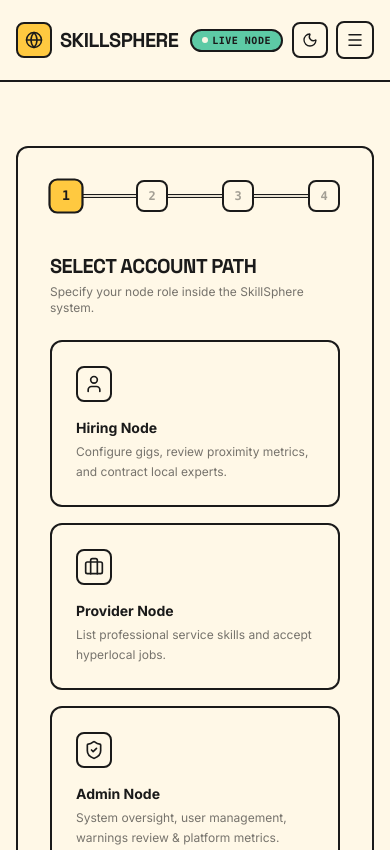
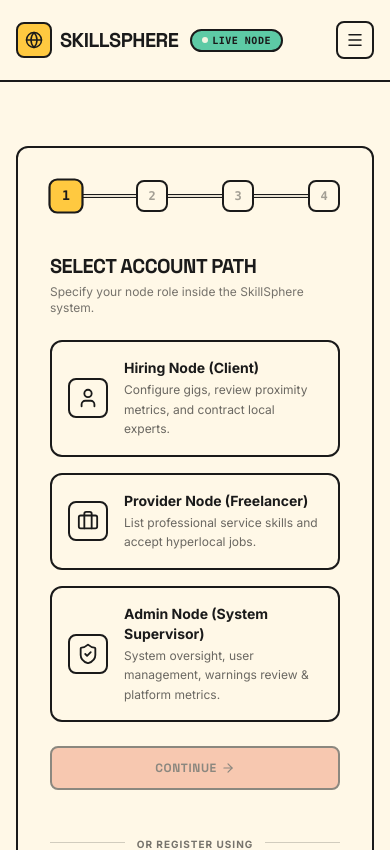
Before and after one commit to Princekr267/SkillSphere, a React (Vite) app in the folder client/: page /register in a window 390 px wide. Shown: the top 850 px of the page. Built offline with nearby package versions, Linux system fonts and the light colour scheme.

Commit message:
added some responsiveness

```diff
--- a/client/src/components/Navbar.tsx
+++ b/client/src/components/Navbar.tsx
@@ -109,7 +109,7 @@ export const Navbar: React.FC = () => {
               </span>
             </Link>
 
-            <Badge variant="teal" className="text-[8px] font-mono shadow-none uppercase font-black px-1.5 py-0.5 tracking-wider hidden sm:inline-flex items-center border-2 border-ink bg-accent-teal text-ink">
+            <Badge variant="teal" className="text-[8px] font-mono shadow-none uppercase font-black px-1.5 py-0.5 tracking-wider hidden lg:inline-flex items-center border-2 border-ink bg-accent-teal text-ink">
               <span className="w-1.5 h-1.5 rounded-full bg-cream inline-block animate-pulse mr-1"></span>
               <span>Live Node</span>
             </Badge>
@@ -251,14 +251,6 @@ export const Navbar: React.FC = () => {
 
           {/* Mobile: right side controls */}
           <div className="flex md:hidden items-center space-x-2">
-            {/* Dark Mode toggle button mobile */}
-            <button
-              onClick={() => setDarkMode(!darkMode)}
-              className="p-2 border-2 border-ink bg-cream text-ink rounded-lg shadow-retro-sm cursor-pointer"
-            >
-              {darkMode ? <Sun className="h-4 w-4" /> : <Moon className="h-4 w-4" />}
-            </button>
-
             {user && (
               <>
                 <Link
@@ -295,8 +287,9 @@ export const Navbar: React.FC = () => {
           <div className="px-4 py-4 space-y-2">
             {user ? (
               <>
-                {/* User info strip */}
-                <div className="flex items-center space-x-3 pb-4 mb-2 border-b-2 border-ink">
+                {/* User info strip with dark mode toggle inside */}
+                <div className="flex items-center justify-between pb-4 mb-2 border-b-2 border-ink">
+                  <div className="flex items-center space-x-3">
                     <div className="h-10 w-10 bg-cream border-2 border-ink flex items-center justify-center text-ink font-bold font-display uppercase text-sm overflow-hidden flex-shrink-0 rounded-lg">
                       {user.avatar ? (
                         <img src={user.avatar} alt={user.name} className="h-full w-full object-cover" />
@@ -310,6 +303,15 @@ export const Navbar: React.FC = () => {
                     </div>
                   </div>
 
+                  <button
+                    onClick={() => setDarkMode(!darkMode)}
+                    className="p-2 border-2 border-ink bg-cream text-ink rounded-lg shadow-retro-sm cursor-pointer active:translate-y-[1px]"
+                    title="Toggle Theme"
+                  >
+                    {darkMode ? <Sun className="h-4 w-4" /> : <Moon className="h-4 w-4" />}
+                  </button>
+                </div>
+
                 {/* Nav links */}
                 <Link
                   to={dashboardPath}
@@ -320,7 +322,6 @@ export const Navbar: React.FC = () => {
                   <span>Dashboard</span>
                 </Link>
 
-                {user.role === 'freelancer' && (
                 <Link
                   to="/gigs"
                   onClick={() => setMobileOpen(false)}
@@ -329,9 +330,8 @@ export const Navbar: React.FC = () => {
                   }`}
                 >
                   <span className="w-2.5 h-2.5 rounded-full bg-accent-teal border border-ink flex-shrink-0" />
-                    <span>Browse Gigs</span>
+                  <span>Marketplace</span>
                 </Link>
-                )}
 
                 <button
                   onClick={handleLogout}
@@ -343,6 +343,16 @@ export const Navbar: React.FC = () => {
               </>
             ) : (
               <>
+                <div className="flex items-center justify-between pb-4 mb-4 border-b-2 border-ink">
+                  <span className="text-xs font-mono font-bold text-ink/60 uppercase tracking-widest pl-1">Theme Toggle</span>
+                  <button
+                    onClick={() => setDarkMode(!darkMode)}
+                    className="p-2 border-2 border-ink bg-cream text-ink rounded-lg shadow-retro-sm cursor-pointer"
+                  >
+                    {darkMode ? <Sun className="h-4 w-4" /> : <Moon className="h-4 w-4" />}
+                  </button>
+                </div>
+
                 <Link
                   to="/login"
                   onClick={() => setMobileOpen(false)}
--- a/client/src/pages/Login.tsx
+++ b/client/src/pages/Login.tsx
@@ -192,9 +192,10 @@ export const Login: React.FC = () => {
         });
         const btnContainer = document.getElementById('google-signin-btn');
         if (btnContainer) {
+          const width = window.innerWidth < 450 ? Math.min(window.innerWidth - 64, 320) : 380;
           (window as any).google.accounts.id.renderButton(
             btnContainer,
-            { theme: 'outline', size: 'large', type: 'standard', width: 380 }
+            { theme: 'outline', size: 'large', type: 'standard', width }
           );
         }
       }
--- a/client/src/pages/Register.tsx
+++ b/client/src/pages/Register.tsx
@@ -65,9 +65,10 @@ export const Register: React.FC = () => {
           });
           const btnContainer = document.getElementById('google-register-btn');
           if (btnContainer) {
+            const width = window.innerWidth < 450 ? Math.min(window.innerWidth - 64, 320) : 380;
             (window as any).google.accounts.id.renderButton(
               btnContainer,
-              { theme: 'outline', size: 'large', type: 'standard', width: 380 }
+              { theme: 'outline', size: 'large', type: 'standard', width }
             );
           }
         }
@@ -291,53 +292,59 @@ export const Register: React.FC = () => {
               <p className="text-xs font-sans text-ink/60 mt-1">Specify your node role inside the SkillSphere system.</p>
             </div>
 
-            <div className="grid grid-cols-1 md:grid-cols-3 gap-4 font-sans">
+            <div className="flex flex-col gap-4 font-sans">
               <button
                 type="button"
                 onClick={() => setRole('client')}
-                className={`p-6 border-2 text-left rounded-xl transition-all shadow-retro cursor-pointer ${
+                className={`p-4 border-2 text-left rounded-xl transition-all shadow-retro cursor-pointer flex items-center space-x-4 ${
                   role === 'client'
                     ? 'bg-accent-teal text-ink border-ink'
                     : 'bg-cream border-ink hover:bg-accent-teal/10'
                 }`}
               >
-                <div className="h-9 w-9 bg-cream text-ink flex items-center justify-center border-2 border-ink rounded-lg mb-4 shadow-retro-sm">
-                  <UserIcon className="h-5 w-5" />
+                <div className="h-10 w-10 bg-cream text-ink flex items-center justify-center border-2 border-ink rounded-lg shadow-retro-sm flex-shrink-0">
+                  <UserIcon className="h-5.5 w-5.5" />
                 </div>
-                <h4 className="font-bold text-ink text-sm">Hiring Node</h4>
-                <p className="text-xs text-ink/60 mt-1 leading-relaxed text-left">Configure gigs, review proximity metrics, and contract local experts.</p>
+                <div className="flex-grow text-left">
+                  <h4 className="font-bold text-ink text-sm">Hiring Node (Client)</h4>
+                  <p className="text-xs text-ink/65 mt-0.5 leading-relaxed text-left">Configure gigs, review proximity metrics, and contract local experts.</p>
+                </div>
               </button>
 
               <button
                 type="button"
                 onClick={() => setRole('freelancer')}
-                className={`p-6 border-2 text-left rounded-xl transition-all shadow-retro cursor-pointer ${
+                className={`p-4 border-2 text-left rounded-xl transition-all shadow-retro cursor-pointer flex items-center space-x-4 ${
                   role === 'freelancer'
                     ? 'bg-accent-teal text-ink border-ink'
                     : 'bg-cream border-ink hover:bg-accent-teal/10'
                 }`}
               >
-                <div className="h-9 w-9 bg-cream text-ink flex items-center justify-center border-2 border-ink rounded-lg mb-4 shadow-retro-sm">
-                  <Briefcase className="h-5 w-5" />
+                <div className="h-10 w-10 bg-cream text-ink flex items-center justify-center border-2 border-ink rounded-lg shadow-retro-sm flex-shrink-0">
+                  <Briefcase className="h-5.5 w-5.5" />
                 </div>
-                <h4 className="font-bold text-ink text-sm">Provider Node</h4>
-                <p className="text-xs text-ink/60 mt-1 leading-relaxed text-left">List professional service skills and accept hyperlocal jobs.</p>
+                <div className="flex-grow text-left">
+                  <h4 className="font-bold text-ink text-sm">Provider Node (Freelancer)</h4>
+                  <p className="text-xs text-ink/65 mt-0.5 leading-relaxed text-left">List professional service skills and accept hyperlocal jobs.</p>
+                </div>
               </button>
 
               <button
                 type="button"
                 onClick={() => setRole('admin')}
-                className={`p-6 border-2 text-left rounded-xl transition-all shadow-retro cursor-pointer ${
+                className={`p-4 border-2 text-left rounded-xl transition-all shadow-retro cursor-pointer flex items-center space-x-4 ${
                   role === 'admin'
                     ? 'bg-accent-teal text-ink border-ink'
                     : 'bg-cream border-ink hover:bg-accent-teal/10'
                 }`}
               >
-                <div className="h-9 w-9 bg-cream text-ink flex items-center justify-center border-2 border-ink rounded-lg mb-4 shadow-retro-sm">
-                  <ShieldCheck className="h-5 w-5" />
+                <div className="h-10 w-10 bg-cream text-ink flex items-center justify-center border-2 border-ink rounded-lg shadow-retro-sm flex-shrink-0">
+                  <ShieldCheck className="h-5.5 w-5.5" />
                 </div>
-                <h4 className="font-bold text-ink text-sm">Admin Node</h4>
-                <p className="text-xs text-ink/60 mt-1 leading-relaxed text-left">System oversight, user management, warnings review & platform metrics.</p>
+                <div className="flex-grow text-left">
+                  <h4 className="font-bold text-ink text-sm">Admin Node (System Supervisor)</h4>
+                  <p className="text-xs text-ink/65 mt-0.5 leading-relaxed text-left">System oversight, user management, warnings review & platform metrics.</p>
+                </div>
               </button>
             </div>
 
--- a/client/src/pages/dashboards/ClientDashboard.tsx
+++ b/client/src/pages/dashboards/ClientDashboard.tsx
@@ -199,17 +199,17 @@ export const ClientDashboard: React.FC = () => {
         </div>
       )}
 
-      <div className="mb-8 border-b-2 border-ink pb-0 flex items-end justify-between">
-        <div className="pb-6 text-left">
+      <div className="mb-8 border-b-2 border-ink pb-0 flex flex-col sm:flex-row sm:items-end justify-between gap-4">
+        <div className="pb-2 sm:pb-6 text-left">
           <span className="text-[10px] font-mono text-ink/60 uppercase tracking-widest block mb-1">Workspace Node</span>
           <h1 className="text-2xl font-display font-black text-ink uppercase tracking-tight">Client Panel</h1>
         </div>
-        <div className="flex items-end space-x-2">
+        <div className="flex items-end space-x-1 sm:space-x-2 overflow-x-auto w-full sm:w-auto -mb-[2px] scrollbar-none flex-nowrap">
           {(['profile', 'gigs', 'calendar'] as Tab[]).map(tab => (
             <button
               key={tab}
               onClick={() => setActiveTab(tab)}
-              className={`px-4 sm:px-5 py-2.5 text-xs font-bold font-display uppercase tracking-wider border-2 border-b-0 border-ink transition-all cursor-pointer ${
+              className={`px-3 sm:px-5 py-2.5 text-[10px] sm:text-xs font-bold font-display uppercase tracking-wider border-2 border-b-0 border-ink transition-all cursor-pointer flex-shrink-0 ${
                 activeTab === tab
                   ? 'bg-accent-teal text-ink shadow-none translate-y-[2px]'
                   : 'bg-cream text-ink hover:bg-accent-teal/10'
```
Also changed, not shown: client/src/pages/dashboards/FreelancerDashboard.tsx (+4 -4 lines). Lines whose indentation alone changed are shown as unchanged.
